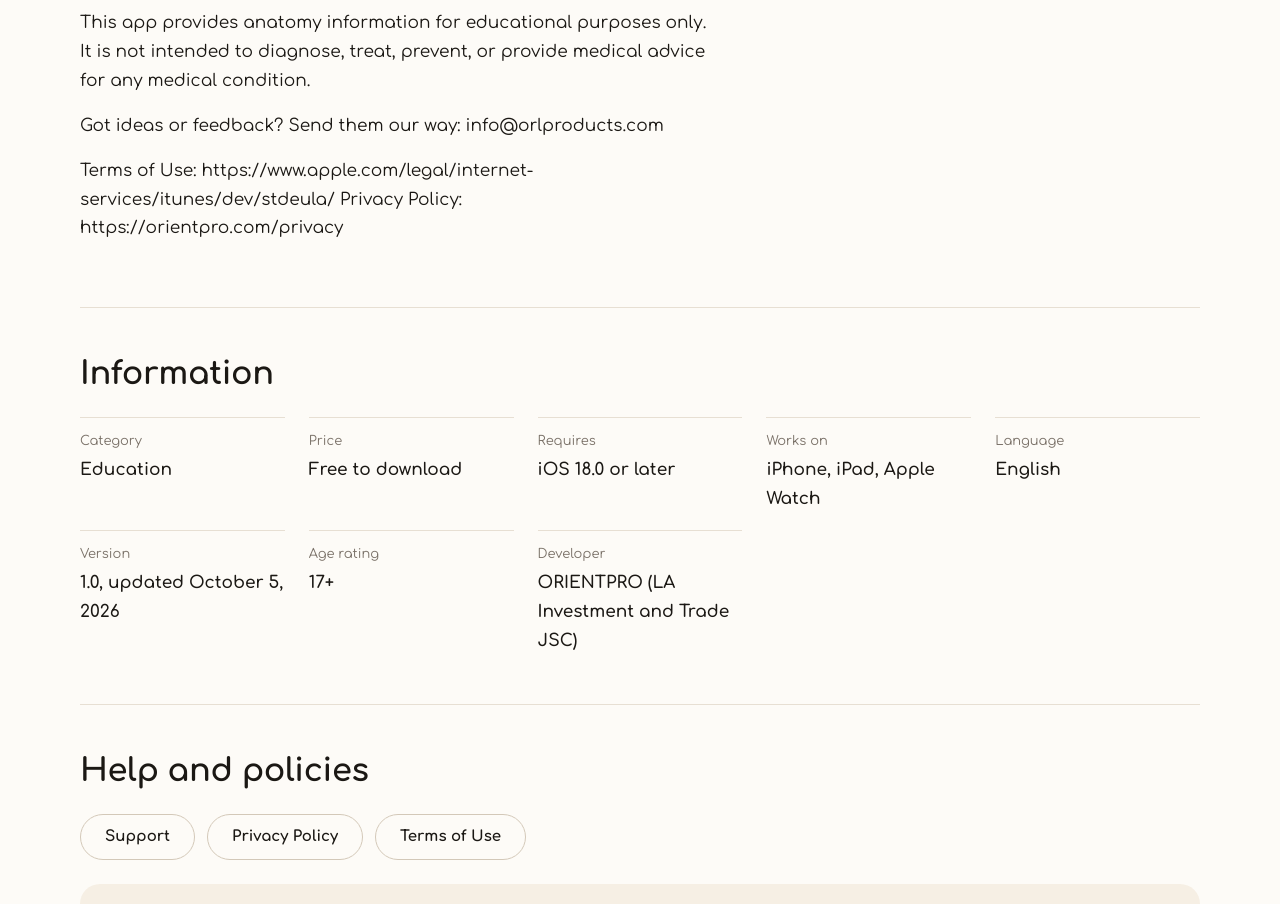
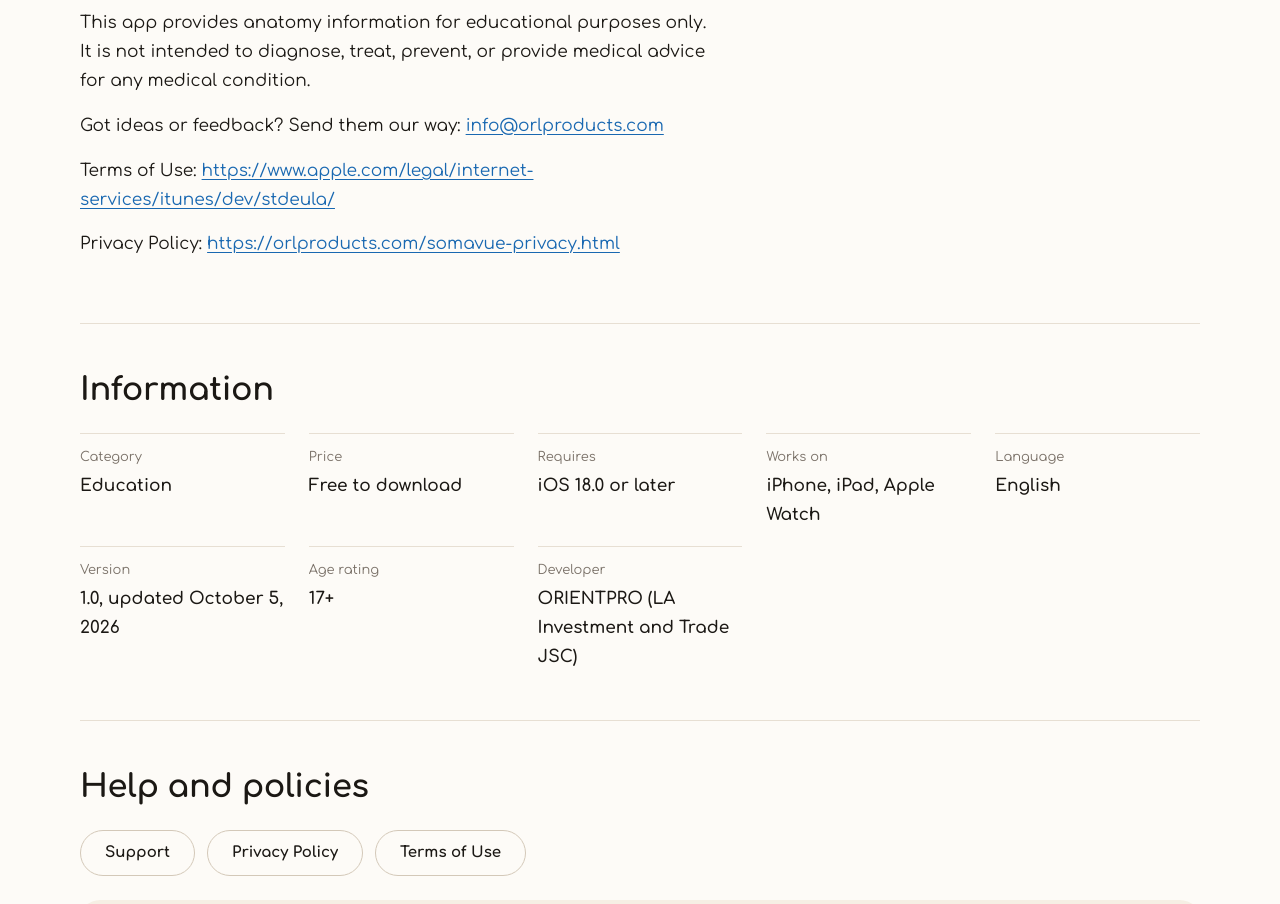
Before and after one commit to sangtn/orlproducts.com, an Astro site in the folder site/: page /somavue in a window 1280 px wide. Shown: the part 3913-4817 px from the top of the page. Built offline with nearby package versions, Linux system fonts and the light colour scheme; Astro itself is replaced by a stand-in of ours.

Commit message:
fix link

```diff
--- a/site/src/components/AppPage.astro
+++ b/site/src/components/AppPage.astro
@@ -6,7 +6,7 @@ import StoreBadges from './StoreBadges.astro';
 import PlatformChips from './PlatformChips.astro';
 import AppCard from './AppCard.astro';
 import { apps, shortName, type App } from '../lib/apps';
-import { parseDescription, summary } from '../lib/description';
+import { parseDescription, summary, linkify } from '../lib/description';
 import { translationFor, translatedLangs, appPageUrl, localizedLegacy, type Translation } from '../lib/translations';
 import { t, categoryName, BADGE_LANG } from '../lib/ui';
 
@@ -30,6 +30,8 @@ const title = subtitle && !repeats && withSub.length <= 60 ? withSub
   : `${app.name} — ${categoryName(lang, app.category)}`;
 const description = tr ? tr.metaDescription : app.metaDescription ?? summary(app.description);
 const blocks = parseDescription(text);
+// Policy links inside the store text point at this app's own pages
+const links = { site, privacy: app.web.privacy ?? '/privacy.html', terms: app.web.terms ?? '/terms.html' };
 
 const shots = app.screenshots.iphone?.length ? app.screenshots.iphone : app.screenshots.android ?? [];
 const shotFrame = app.screenshots.iphone?.length ? 'iphone' : 'android';
@@ -157,7 +159,7 @@ const LANG_LABEL: Record<string, string> = { en: 'English', vi: 'Tiếng Việt'
       <h2 id="about">{s.about(name)}</h2>
       <div class="op-desc">
         {blocks.map((b) =>
-          b.type === 'h' ? <h3>{b.text}</h3> : b.type === 'ul' ? <ul>{b.items.map((x) => <li>{x}</li>)}</ul> : <p>{b.text}</p>,
+          b.type === 'h' ? <h3 set:html={linkify(b.text, links)} /> : b.type === 'ul' ? <ul>{b.items.map((x) => <li set:html={linkify(x, links)} />)}</ul> : <p set:html={linkify(b.text, links)} />,
         )}
         {tr && s.machineNote && <p class="op-legal__meta">{s.machineNote}</p>}
       </div>
--- a/site/src/lib/description.ts
+++ b/site/src/lib/description.ts
@@ -11,6 +11,7 @@ const BULLET = /^\s*[•\-–\*]\s+/;
 function isHeading(line: string, hasMore: boolean): boolean {
   const t = line.trim();
   if (!t || t.length > 60 || /[.!?:,;]$/.test(t) || BULLET.test(t)) return false;
+  if (/https?:\/\/|@[\w-]+\./.test(t)) return false; // a line with a link or an email is content, not a heading
   const letters = t.replace(/[^A-Za-z]/g, '');
   const allCaps = letters.length >= 3 && letters === letters.toUpperCase();
   return allCaps || (hasMore && t.split(/\s+/).length <= 7);
@@ -32,7 +33,9 @@ export function parseDescription(text: string): Block[] {
         i++;
       } else {
         const para: string[] = [];
-        while (i < lines.length && !BULLET.test(lines[i])) para.push(lines[i++]);
+        const hasLink = (l: string) => /https?:\/\/|@[\w-]+\./.test(l);
+        // A line with a link (Privacy Policy: …, Terms of Use: …) stands on its own
+        while (i < lines.length && !BULLET.test(lines[i]) && !(para.length && (hasLink(lines[i]) || hasLink(para[para.length - 1])))) para.push(lines[i++]);
         blocks.push({ type: 'p', text: para.join(' ') });
       }
     }
@@ -54,3 +57,28 @@ export function summary(text: string, max = 155, min = 110): string {
   const cut = s.slice(0, max - 1);
   return cut.slice(0, cut.lastIndexOf(' ')).replace(/[,;:\-–—]$/, '') + '…';
 }
+
+const escapeHtml = (s: string) => s.replace(/&/g, '&amp;').replace(/</g, '&lt;').replace(/>/g, '&gt;').replace(/"/g, '&quot;');
+
+/** Where a policy link in store text should point on this site. */
+export interface LinkTargets { privacy: string; terms: string; site: string }
+
+/**
+ * Turn the plain URLs and emails in store text into real links. Privacy and terms links are pointed at
+ * this app's own pages (store texts still carry the general privacy page, old Wix pages and a wrong
+ * orientpro.com domain); http:// becomes https://.
+ */
+export function linkify(text: string, t: LinkTargets): string {
+  const parts = text.split(/(https?:\/\/[^\s<>"]+|[\w.+-]+@[\w-]+\.[a-z]{2,}(?:\.[a-z]{2,})?)/gi);
+  return parts.map((part, i) => {
+    if (i % 2 === 0) return escapeHtml(part);
+    if (part.includes('@') && !part.startsWith('http')) return `<a href="mailto:${escapeHtml(part)}">${escapeHtml(part)}</a>`;
+    const trail = part.match(/[).,;:!?]+$/)?.[0] ?? '';
+    let url = part.slice(0, part.length - trail.length).replace(/^http:\/\//, 'https://');
+    const isOurs = /^https:\/\/(www\.)?(orlproducts\.com|orientpro\.com|orlincproducts\.wixsite\.com)\//i.test(url);
+    if (isOurs && /privacy/i.test(url)) url = t.site + t.privacy;
+    else if (isOurs && /terms/i.test(url)) url = t.site + t.terms;
+    const external = !url.startsWith(t.site);
+    return `<a href="${escapeHtml(url)}"${external ? ' rel="noopener"' : ''}>${escapeHtml(url)}</a>${escapeHtml(trail)}`;
+  }).join('');
+}
```
